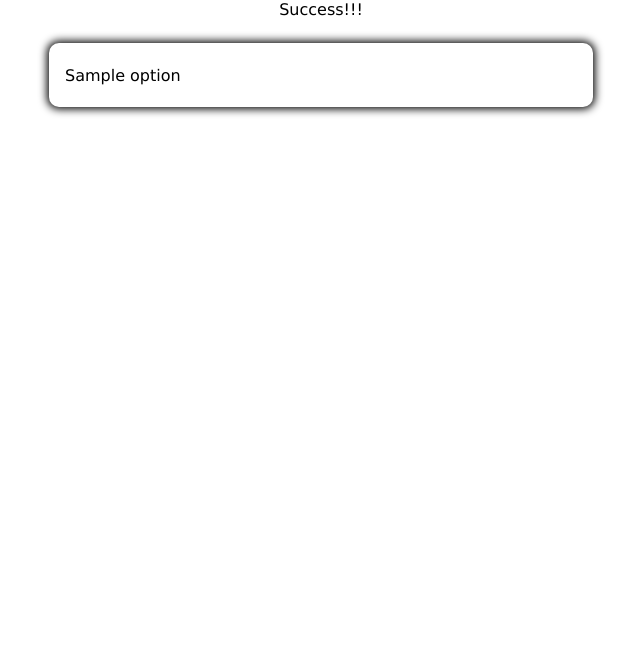
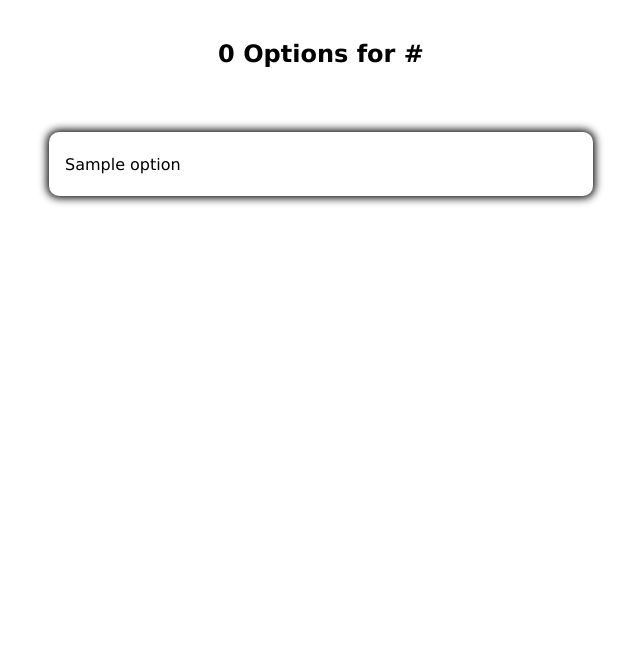
Before and after one commit to jothamteshome/Home-Server-Web-Interface, a Python web app: template flask_app/templates/UploadContent/uploadOptions.html in a window 1280 px wide. Shown: the part 96-759 px from the top of the page, without its empty margins (319-959 px from the left). Run offline with Jinja, Linux system fonts and the light colour scheme; the template is opened without the code that fills it: most values are stand-ins (such as "Sample title", 1, 10 or a date in 2020); some libraries are stand-ins or nearby versions.

Commit message:
Fixed issues with image uploadig, added new favicons, and updated how display counter works

```diff
--- a/flask_app/ViewRoutes/viewShowsRoutes.py
+++ b/flask_app/ViewRoutes/viewShowsRoutes.py
@@ -33,7 +33,6 @@ def processShows():
 # Handles the downloading of content to temp directory after show selection is made
 @app.route('/downloadTempShowContent/<show_id>', methods=['POST'])
 @login_required
-@clear_temp
 def downloadTempShowContent(show_id):
     show = db.getShow(show_id)
 
--- a/flask_app/templates/UploadContent/uploadData.html
+++ b/flask_app/templates/UploadContent/uploadData.html
@@ -15,6 +15,8 @@
 <form class="form">
     {% if new_dir %}
         <input type='text' class="folder-name-input" placeholder="Insert Folder Name Here" name="name" required>
+    {% else %}
+        <h3>{{source_dir}}</h3>
     {% endif %}
     <textarea class="caption-section" rows="5" columns="33" placeholder="Insert Captions Here" name="caption" {% if caption_required %} required {% endif %}></textarea>
     <label for="choose-images" class="file-selector-label">Upload Image(s)</label>
--- a/flask_app/templates/UploadContent/uploadOptions.html
+++ b/flask_app/templates/UploadContent/uploadOptions.html
@@ -2,11 +2,12 @@
 
 {% block extracss %}
 <link rel="stylesheet" href="{{ url_for('static', filename='css/viewOptions.css') }}">
+<link rel="stylesheet" href="{{ url_for('static', filename='css/contentGallery.css') }}">
 {% endblock %}
 
 {% block maincontent %}
 <div class="optionsContainer">
-    <div class="success-message">Success!!!</div>
+    <h1 class="success-message">{{options|length - 1}} Options for {{non_url_search_dir}}</h1>
 
     <ul class="optionList">
         {% for option in options %}
--- a/flask_app/templates/shared/layout.html
+++ b/flask_app/templates/shared/layout.html
@@ -16,6 +16,10 @@
 
         <!-- Favicon -->
         <link rel="shortcut icon" type="image/x-icon" href="{{ url_for('static', filename='favicon.ico') }}">
+        <link rel="apple-touch-icon" sizes="180x180" href="{{ url_for('static', filename='apple-touch-icon.png') }}">
+        <link rel="icon" type="image/png" sizes="32x32" href="{{ url_for('static', filename='favicon-32x32.png') }}">
+        <link rel="icon" type="image/png" sizes="16x16" href="{{ url_for('static', filename='favicon-16x16.png') }}">
+        <link rel="manifest" href="{{ url_for('static', filename='site.webmanifest') }}">
         <meta charset="UTF-8">
 
         <!-- Enables scaling for mobile -->
--- a/flask_app/uploadRoutes.py
+++ b/flask_app/uploadRoutes.py
@@ -61,6 +61,7 @@ def uploadSearchOptions(search_dir):
 
     return cond_render_template('UploadContent/uploadOptions.html',
                                 search_dir=search_dir,
+                                non_url_search_dir=" ".join(search_dir.split("__")),
                                 options=options,
                                 cond_statement=session['user_info']['role'] == "admin")
 
@@ -71,6 +72,7 @@ def processUploading(search_dir, source_dir):
     search_dir = " ".join(search_dir.split("__"))
     caption_required = db.getDecodedData('SELECT caption_required FROM uploadSearchDirectories WHERE section_name = %s', [search_dir])[0]['caption_required']
     return cond_render_template('UploadContent/uploadData.html',
+                                source_dir=" ".join(source_dir.split("__")),
                                 new_dir=source_dir=="Create__Folder",
                                 caption_required=caption_required==True,
                                 cond_statement=True)
--- a/flask_app/utils/imageUploading.py
+++ b/flask_app/utils/imageUploading.py
@@ -61,6 +61,8 @@ def _createDirectoryPath(dir_info, source_name, captions):
     if dir_info['separate_image_video']:
         os.makedirs(f"{contentPath}\\Images", exist_ok=True)
         os.makedirs(f"{contentPath}\\Videos", exist_ok=True)
+    else:
+        os.makedirs(contentPath, exist_ok=True)
 
     if captions or dir_info['caption_required']:
         os.makedirs(f"{contentPath}\\Captions", exist_ok=True)
```
Also changed, not shown: flask_app/static/js/UploadContent/uploadData.js (+5 -2 lines), flask_app/static/android-chrome-192x192.png (added), flask_app/static/android-chrome-512x512.png (added), flask_app/static/apple-touch-icon.png (added), flask_app/static/favicon-16x16.png (added), flask_app/static/favicon-32x32.png (added), flask_app/static/favicon.ico, flask_app/static/site.webmanifest (added).
